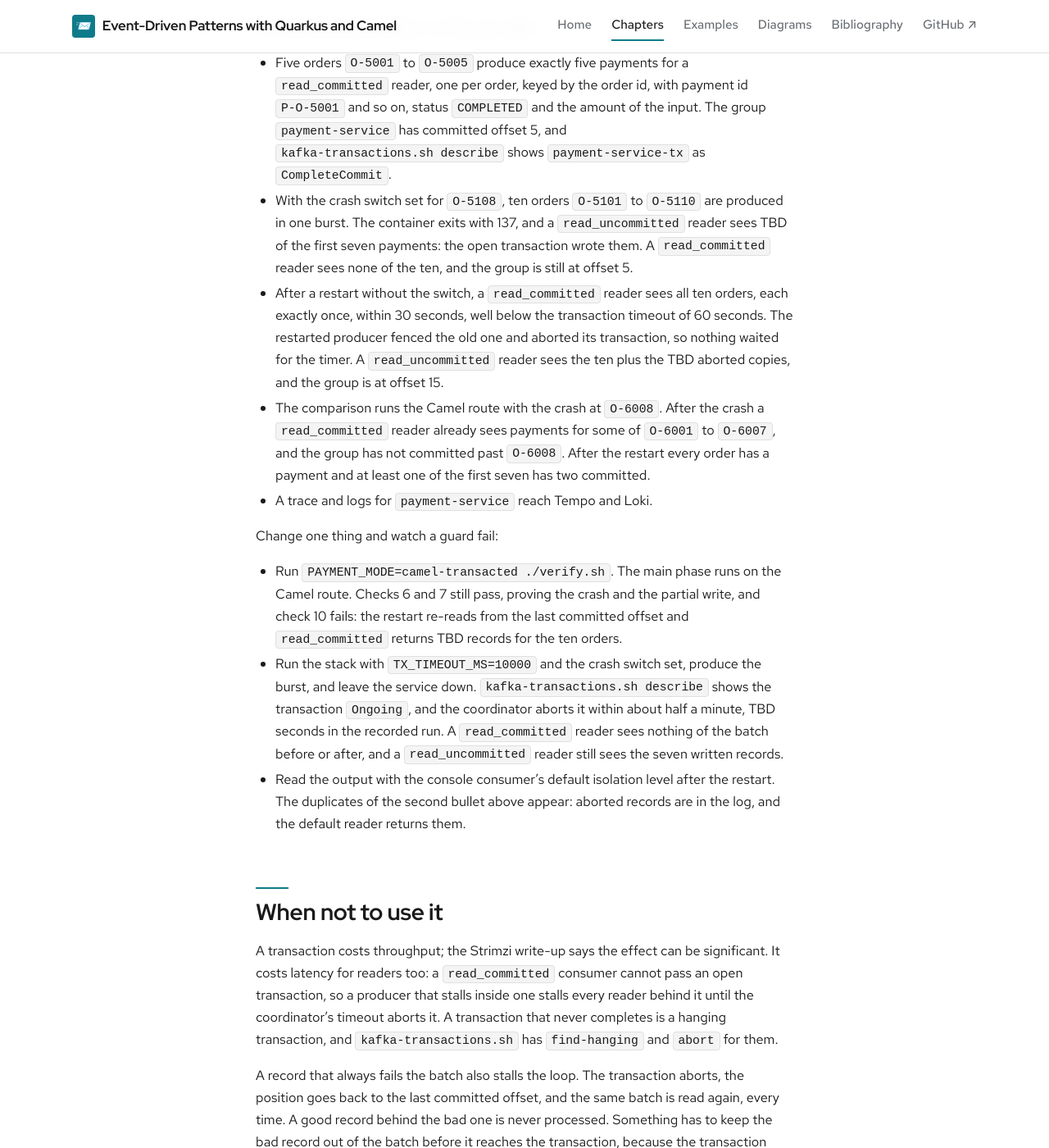
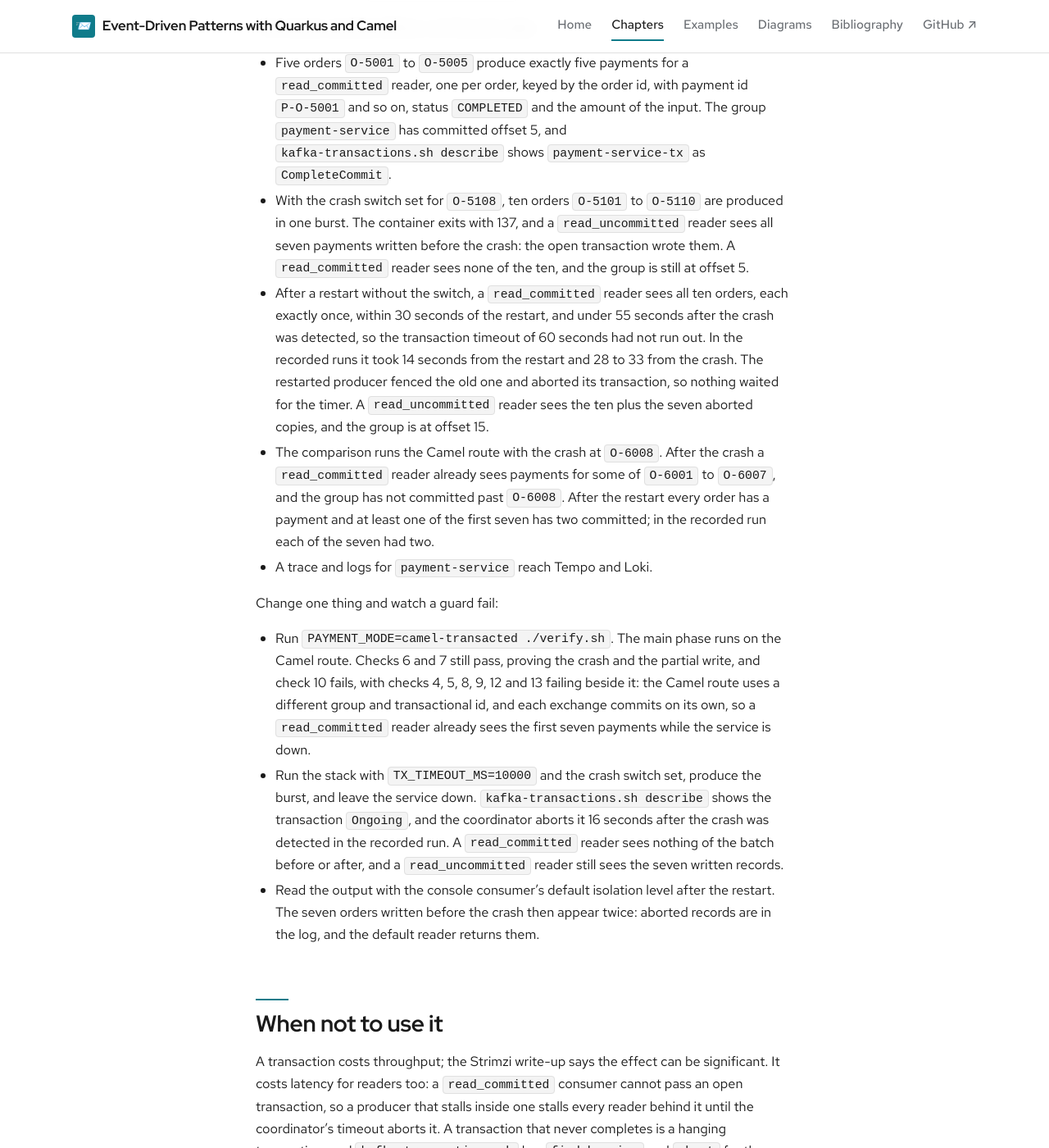
Before and after one commit to patterncatalyst/event-driven-patterns-with-quarkus-and-camel, a Jekyll site: the page built from _docs/12-exactly-once-with-kafka-transactions.md, in a window 1280 px wide and 1400 px high, scrolled down 5408 px. Shown: the whole window at 82% size. Built offline with Jekyll 4.4.1, drawn with Linux system fonts in a browser that asks for light colours; some web fonts are replaced; some of the changed text lies outside the part shown.

````diff
--- a/_docs/12-exactly-once-with-kafka-transactions.md
+++ b/_docs/12-exactly-once-with-kafka-transactions.md
@@ -91,21 +91,21 @@ mvn -B verify
 ./verify.sh
 ```
 
-The Maven build runs the service against a Kafka broker from Dev Services: a batch of five inputs gives exactly five payments to a `read_committed` reader, an aborted transaction leaves its record in the log and out of the `read_committed` view, and the input offset is committed together with the output. `verify.sh` starts Kafka, the LGTM stack and the service, and prints `TBD checks passed`.
+The Maven build runs the service against a Kafka broker from Dev Services: a batch of five inputs gives exactly five payments to a `read_committed` reader, an aborted transaction leaves its record in the log and out of the `read_committed` view, and the input offset is committed together with the output. `verify.sh` starts Kafka, the LGTM stack and the service, and prints `20/20 checks passed`.
 
 The checks read the effects, not the exit codes:
 
 - Five orders `O-5001` to `O-5005` produce exactly five payments for a `read_committed` reader, one per order, keyed by the order id, with payment id `P-O-5001` and so on, status `COMPLETED` and the amount of the input. The group `payment-service` has committed offset 5, and `kafka-transactions.sh describe` shows `payment-service-tx` as `CompleteCommit`.
-- With the crash switch set for `O-5108`, ten orders `O-5101` to `O-5110` are produced in one burst. The container exits with 137, and a `read_uncommitted` reader sees TBD of the first seven payments: the open transaction wrote them. A `read_committed` reader sees none of the ten, and the group is still at offset 5.
-- After a restart without the switch, a `read_committed` reader sees all ten orders, each exactly once, within 30 seconds, well below the transaction timeout of 60 seconds. The restarted producer fenced the old one and aborted its transaction, so nothing waited for the timer. A `read_uncommitted` reader sees the ten plus the TBD aborted copies, and the group is at offset 15.
-- The comparison runs the Camel route with the crash at `O-6008`. After the crash a `read_committed` reader already sees payments for some of `O-6001` to `O-6007`, and the group has not committed past `O-6008`. After the restart every order has a payment and at least one of the first seven has two committed.
+- With the crash switch set for `O-5108`, ten orders `O-5101` to `O-5110` are produced in one burst. The container exits with 137, and a `read_uncommitted` reader sees all seven payments written before the crash: the open transaction wrote them. A `read_committed` reader sees none of the ten, and the group is still at offset 5.
+- After a restart without the switch, a `read_committed` reader sees all ten orders, each exactly once, within 30 seconds of the restart, and under 55 seconds after the crash was detected, so the transaction timeout of 60 seconds had not run out. In the recorded runs it took 14 seconds from the restart and 28 to 33 from the crash. The restarted producer fenced the old one and aborted its transaction, so nothing waited for the timer. A `read_uncommitted` reader sees the ten plus the seven aborted copies, and the group is at offset 15.
+- The comparison runs the Camel route with the crash at `O-6008`. After the crash a `read_committed` reader already sees payments for some of `O-6001` to `O-6007`, and the group has not committed past `O-6008`. After the restart every order has a payment and at least one of the first seven has two committed; in the recorded run each of the seven had two.
 - A trace and logs for `payment-service` reach Tempo and Loki.
 
 Change one thing and watch a guard fail:
 
-- Run `PAYMENT_MODE=camel-transacted ./verify.sh`. The main phase runs on the Camel route. Checks 6 and 7 still pass, proving the crash and the partial write, and check 10 fails: the restart re-reads from the last committed offset and `read_committed` returns TBD records for the ten orders.
-- Run the stack with `TX_TIMEOUT_MS=10000` and the crash switch set, produce the burst, and leave the service down. `kafka-transactions.sh describe` shows the transaction `Ongoing`, and the coordinator aborts it within about half a minute, TBD seconds in the recorded run. A `read_committed` reader sees nothing of the batch before or after, and a `read_uncommitted` reader still sees the seven written records.
-- Read the output with the console consumer's default isolation level after the restart. The duplicates of the second bullet above appear: aborted records are in the log, and the default reader returns them.
+- Run `PAYMENT_MODE=camel-transacted ./verify.sh`. The main phase runs on the Camel route. Checks 6 and 7 still pass, proving the crash and the partial write, and check 10 fails, with checks 4, 5, 8, 9, 12 and 13 failing beside it: the Camel route uses a different group and transactional id, and each exchange commits on its own, so a `read_committed` reader already sees the first seven payments while the service is down.
+- Run the stack with `TX_TIMEOUT_MS=10000` and the crash switch set, produce the burst, and leave the service down. `kafka-transactions.sh describe` shows the transaction `Ongoing`, and the coordinator aborts it 16 seconds after the crash was detected in the recorded run. A `read_committed` reader sees nothing of the batch before or after, and a `read_uncommitted` reader still sees the seven written records.
+- Read the output with the console consumer's default isolation level after the restart. The seven orders written before the crash then appear twice: aborted records are in the log, and the default reader returns them.
 
 ## When not to use it
 
````
Also changed, not shown: _plans/claims.md (+10 -0 lines), _plans/verification-log.md (+6 -0 lines), examples/12-exactly-once-with-kafka-transactions/README.md (+2 -2 lines), 1 other file.
